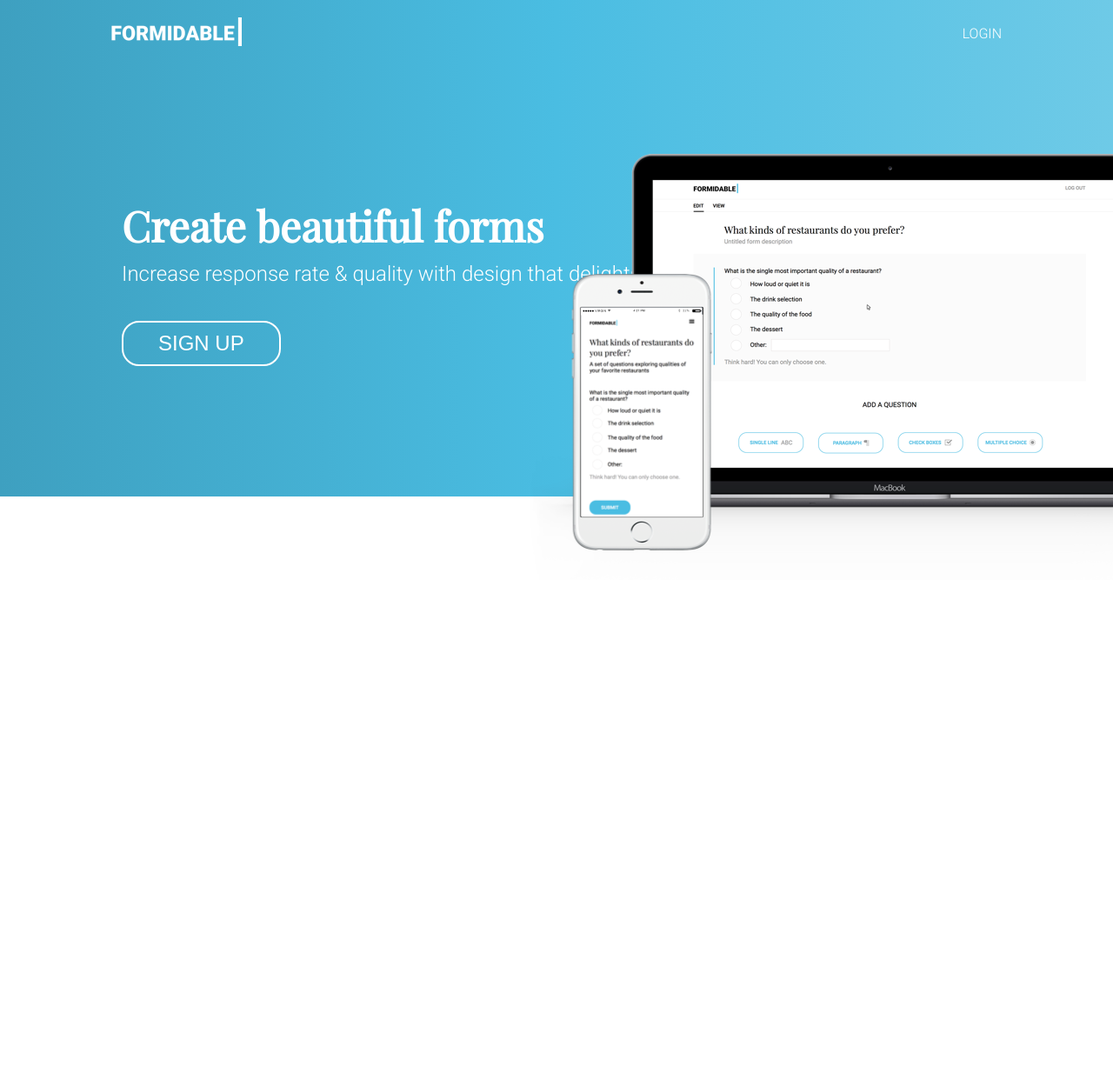
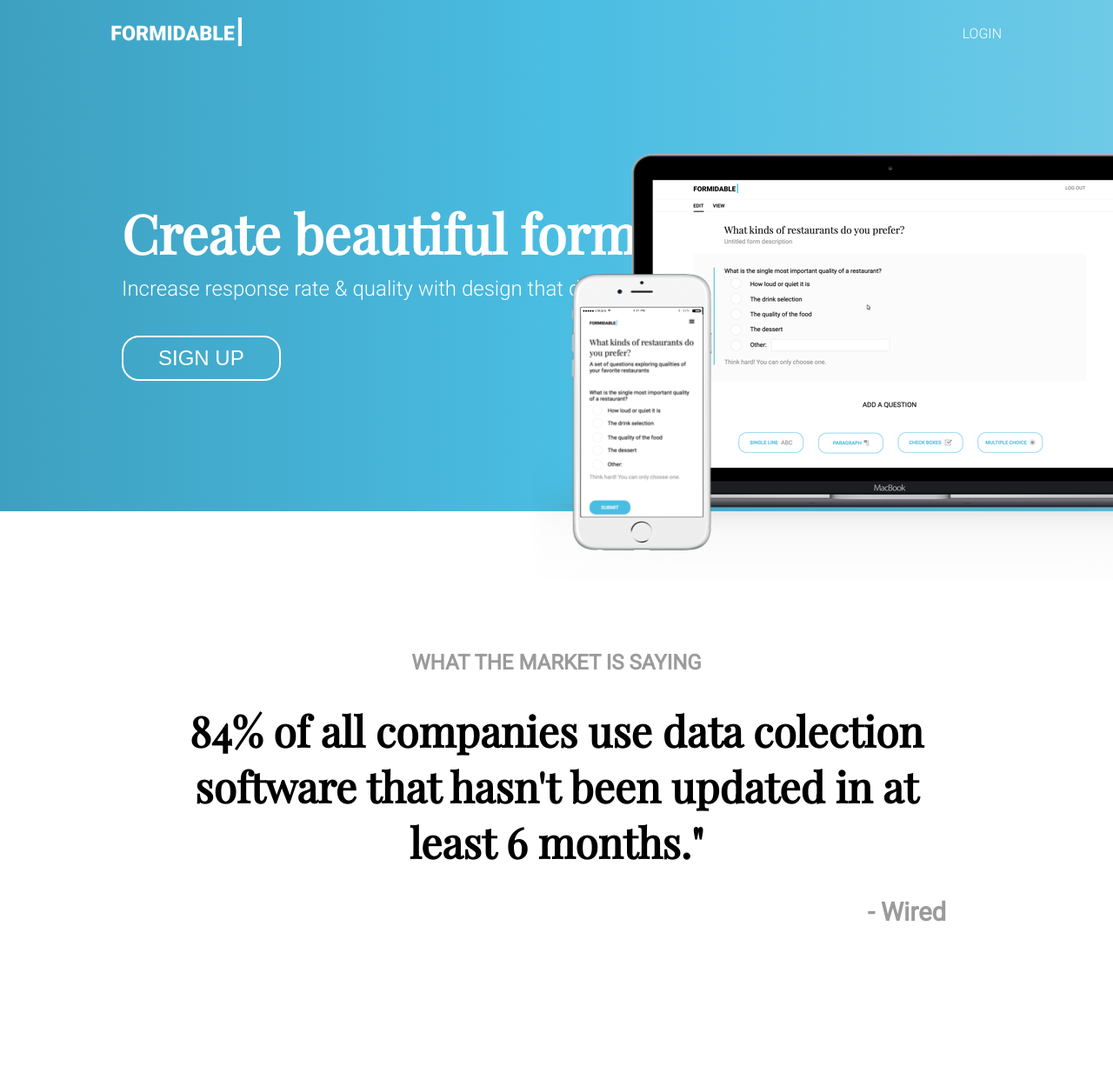
Before and after one commit to angrinfp/formidable, a PHP site: page /index.html in a window 1280 px wide; the page is wider, and only the part inside the window is pictured. Shown: that part at 87% size. Before the commit the page ends 633 px from the top of that part, so only its background shows below. Run offline with PHP 8.4, Linux system fonts and the light colour scheme.

Commit message:
agregando segunda seccion

```diff
--- a/index.html
+++ b/index.html
@@ -25,10 +25,10 @@
 				</div>
 			</div>
 	    </header>
-	    <!--<section class="wired">
+	    <section class="wired">
 	    	<h4>What the market is saying</h4>
 	    	<h1>84% of all companies use data colection software that hasn't been updated in at least 6 months."</h1>
-	    	<h1>- wired</h1>
-	    </section>-->
+	    	<h3>- Wired</h3>
+	    </section>
 	</body>
 </html>
--- a/style.css
+++ b/style.css
@@ -1,18 +1,19 @@
 body {
+	align-items: center;
+	display: flex;
+	flex-direction: column;
 	margin: 0;
 	width: 100%;
 }
 
-.container {
-	margin: 0 auto;
-	width: 80%;
+h1 {
+	font-family: 'Playfair Display', serif;
+	margin: 0;
 }
 
-h1 {
+header h1 {
 	color: #fff;
-	font-family: 'Playfair Display', serif;
-	font-size: 36pt;
-	margin: 0;
+	font-size: 46pt;
 }
 
 h2,
@@ -29,7 +30,7 @@ h2 {
 }
 
 h3 {
-	color: #fff;
+	color: #9b9b9b;
 	font-size: 22pt;
 }
 
@@ -131,13 +132,34 @@ nav a:focus {
 	outline: none;
 }
 
-
-.h-image {
-
-}
-
 .h-image img {
 	position: absolute;
 	right: -165px;
 	top: 100px;
 }
+
+.wired {
+	align-items: center;
+	box-sizing: border-box;
+	display: flex;
+	flex-direction: column;
+	justify-content: center;
+	padding-bottom: 10rem;
+	padding-top: 10rem;
+	text-align: center;
+	width: 70%;
+}
+
+.wired h1 {
+	color: #000;
+	font-size: 36pt;
+	margin-bottom: 2rem;
+	margin-top: 2rem;
+}
+
+.wired h3 {
+	align-self: flex-end;
+}
+.wired h4 {
+	text-transform: uppercase;
+}
```
Also changed, not shown: 5 other files.
